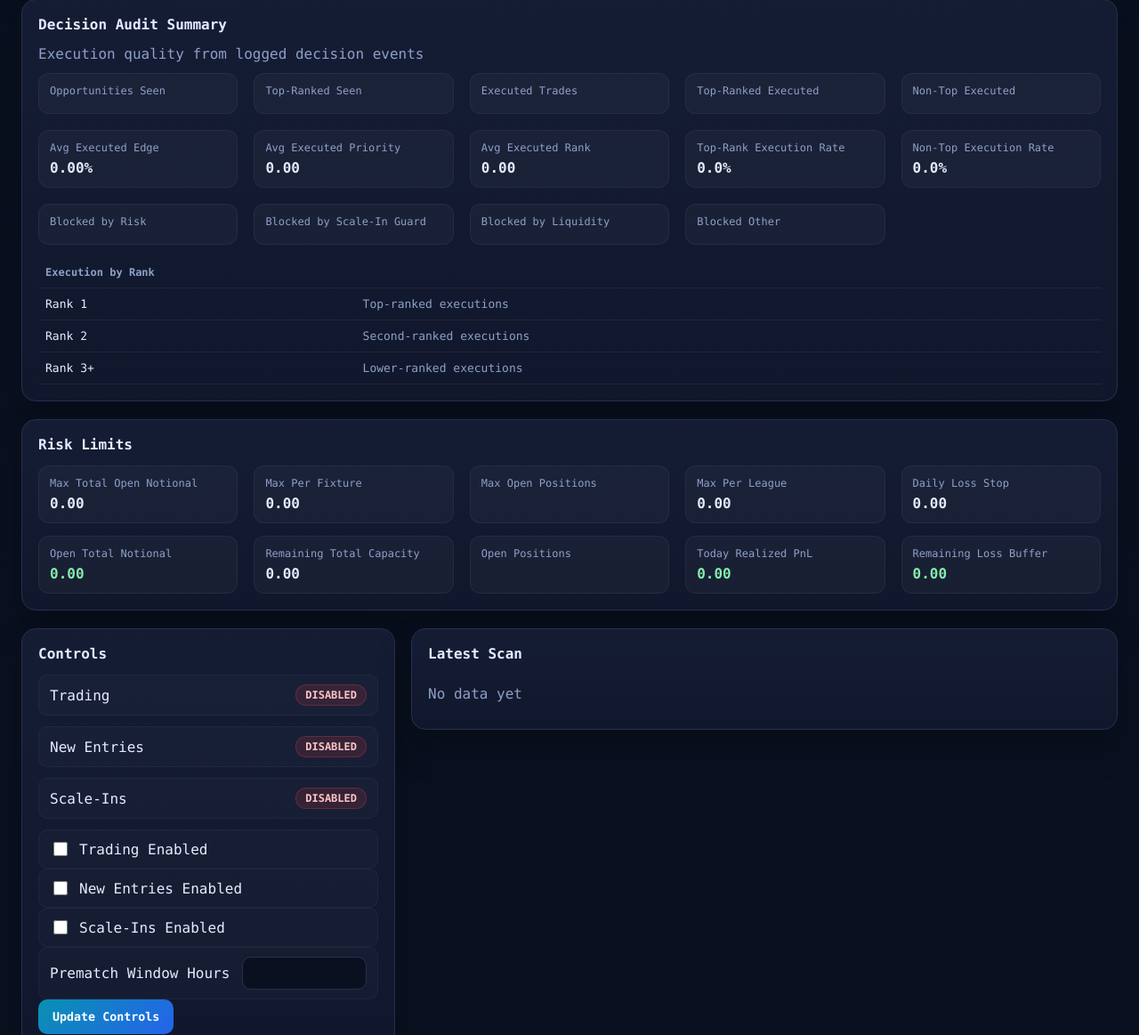
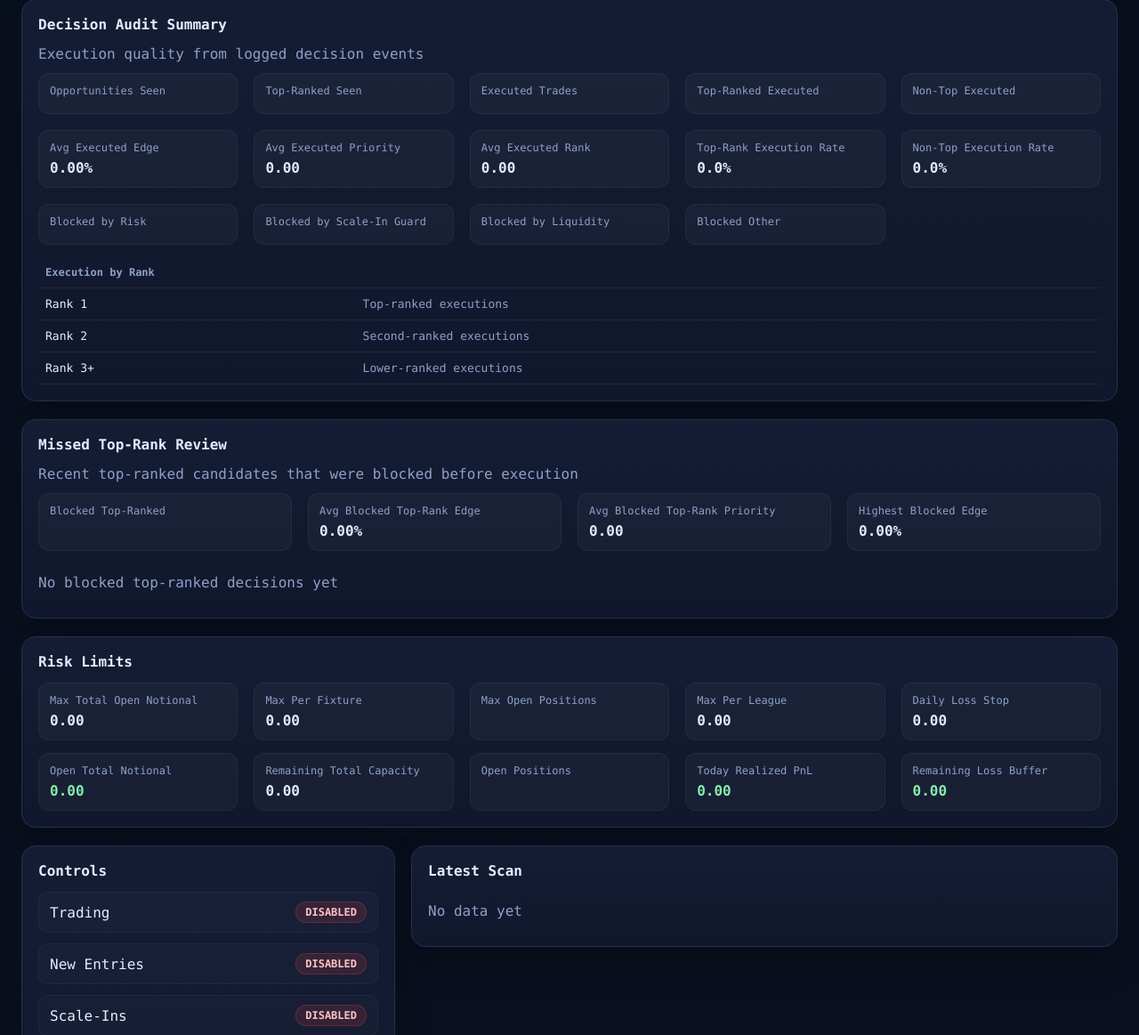
Before and after one commit to metacash0/meta-bot, a Flask app: template dashboard/templates/index.html in a window 1280 px wide. Shown: the part 505-1668 px from the top of the page at 89% size. Run offline with Flask 3, Linux system fonts and the light colour scheme; the template is opened without the code that fills it, so the values that code supplies are empty; parts of the project's set-up code (start-up, migrations or seed data) failed here and were passed over; some libraries are stand-ins or nearby versions.

Commit message:
Add missed top-rank review section

```diff
--- a/dashboard/app.py
+++ b/dashboard/app.py
@@ -427,6 +427,105 @@
     }
 
 
+def build_missed_top_rank_review(signal_event_rows: Iterable[dict]) -> dict:
+    blocked_top_rank_count = 0
+    blocked_top_rank_by_reason = {
+        "risk_limit_total_open_notional": 0,
+        "scale_in_edge_not_improved": 0,
+        "liquidity_related": 0,
+        "other": 0,
+    }
+    blocked_edges: List[float] = []
+    blocked_priority_scores: List[float] = []
+    blocked_rows: List[dict] = []
+    highest_edge_blocked: float | None = None
+
+    for row in signal_event_rows:
+        if not isinstance(row, dict) or str(row.get("event_type", "") or "") != "buy_signal":
+            continue
+        data = row.get("data", {})
+        if not isinstance(data, dict):
+            continue
+        if data.get("executed") is True:
+            continue
+        try:
+            rank_at_decision = int(data.get("rank_at_decision")) if data.get("rank_at_decision") is not None else None
+        except (TypeError, ValueError):
+            rank_at_decision = None
+        if rank_at_decision != 1:
+            continue
+
+        blocked_top_rank_count += 1
+        execution_reason = str(data.get("execution_reason", "") or "")
+        sizing_reason = str(data.get("sizing_reason", "") or "")
+
+        if execution_reason == "risk_limit_total_open_notional":
+            blocked_top_rank_by_reason["risk_limit_total_open_notional"] += 1
+        elif execution_reason == "scale_in_edge_not_improved":
+            blocked_top_rank_by_reason["scale_in_edge_not_improved"] += 1
+        elif execution_reason in {"missing_price", "missing_size"} or sizing_reason in {"missing_price", "missing_size"}:
+            blocked_top_rank_by_reason["liquidity_related"] += 1
+        else:
+            blocked_top_rank_by_reason["other"] += 1
+
+        side = str(data.get("side", "") or "").upper()
+        edge_value = None
+        try:
+            if side == "YES" and data.get("yes_edge") is not None:
+                edge_value = float(data.get("yes_edge"))
+            elif side == "NO" and data.get("no_edge") is not None:
+                edge_value = float(data.get("no_edge"))
+            elif data.get("edge") is not None:
+                edge_value = float(data.get("edge"))
+        except (TypeError, ValueError):
+            edge_value = None
+
+        if edge_value is not None:
+            blocked_edges.append(edge_value)
+            if highest_edge_blocked is None or edge_value > highest_edge_blocked:
+                highest_edge_blocked = edge_value
+
+        try:
+            blocked_priority_scores.append(float(data.get("priority_score", 0.0) or 0.0))
+        except (TypeError, ValueError):
+            pass
+
+        blocked_rows.append(
+            {
+                "timestamp": data.get("timestamp") or row.get("timestamp"),
+                "fixture_id": data.get("fixture_id"),
+                "market_name": data.get("market_name"),
+                "league": data.get("league"),
+                "side": data.get("side"),
+                "rank_at_decision": rank_at_decision,
+                "edge": edge_value,
+                "priority_score": data.get("priority_score"),
+                "execution_reason": execution_reason,
+                "recommended_notional": data.get("recommended_notional"),
+                "minute": data.get("minute"),
+                "score_state": data.get("score_state"),
+            }
+        )
+
+    blocked_rows.sort(
+        key=lambda row: _parse_utc_datetime(row.get("timestamp")) or datetime.min.replace(tzinfo=timezone.utc),
+        reverse=True,
+    )
+
+    return {
+        "blocked_top_rank_count": blocked_top_rank_count,
+        "blocked_top_rank_by_reason": blocked_top_rank_by_reason,
+        "avg_blocked_top_rank_edge": (sum(blocked_edges) / len(blocked_edges)) if blocked_edges else None,
+        "avg_blocked_top_rank_priority": (
+            sum(blocked_priority_scores) / len(blocked_priority_scores)
+            if blocked_priority_scores
+            else None
+        ),
+        "highest_edge_blocked": highest_edge_blocked,
+        "recent_blocked_top_ranked": blocked_rows[:5],
+    }
+
+
 def sum_open_positions(positions_payload: dict) -> dict:
     positions = positions_payload.get("positions", []) if isinstance(positions_payload, dict) else []
     open_positions = 0
@@ -657,6 +756,7 @@
     risk_summary = build_risk_summary(risk_snapshot)
     signal_quality_summary = build_signal_quality_summary(signal_event_rows, paper_trade_rows)
     decision_audit_summary = build_decision_audit_summary(signal_event_rows)
+    missed_top_rank_review = build_missed_top_rank_review(signal_event_rows)
     latest_scan_cards = build_latest_scan_cards(latest_scan_summary)
     latest_scan_bucket_counts = format_bucket_counts(latest_scan_summary.get("bucket_counts"))
     latest_scan_timestamp = format_scan_timestamp(latest_scan_summary.get("timestamp"))
@@ -676,6 +776,7 @@
         risk_summary=risk_summary,
         signal_quality_summary=signal_quality_summary,
         decision_audit_summary=decision_audit_summary,
+        missed_top_rank_review=missed_top_rank_review,
         latest_scan_cards=latest_scan_cards,
         latest_scan_bucket_counts=latest_scan_bucket_counts,
         latest_scan_timestamp=latest_scan_timestamp,
--- a/dashboard/templates/index.html
+++ b/dashboard/templates/index.html
@@ -441,6 +441,85 @@
       </div>
 
       <div class="card" style="margin-bottom: 20px;">
+        <h2>Missed Top-Rank Review</h2>
+        <div class="muted" style="margin-bottom: 12px;">Recent top-ranked candidates that were blocked before execution</div>
+        <div class="grid risk-grid" style="margin-bottom: 14px;">
+          <div class="scan-item">
+            <div class="label">Blocked Top-Ranked</div>
+            <div class="value">{{ missed_top_rank_review.blocked_top_rank_count }}</div>
+          </div>
+          <div class="scan-item">
+            <div class="label">Avg Blocked Top-Rank Edge</div>
+            <div class="value">
+              {% if missed_top_rank_review.avg_blocked_top_rank_edge is not none %}
+                {{ "%.2f%%"|format(missed_top_rank_review.avg_blocked_top_rank_edge * 100) }}
+              {% else %}
+                -
+              {% endif %}
+            </div>
+          </div>
+          <div class="scan-item">
+            <div class="label">Avg Blocked Top-Rank Priority</div>
+            <div class="value">
+              {% if missed_top_rank_review.avg_blocked_top_rank_priority is not none %}
+                {{ "%.2f"|format(missed_top_rank_review.avg_blocked_top_rank_priority) }}
+              {% else %}
+                -
+              {% endif %}
+            </div>
+          </div>
+          <div class="scan-item">
+            <div class="label">Highest Blocked Edge</div>
+            <div class="value">
+              {% if missed_top_rank_review.highest_edge_blocked is not none %}
+                {{ "%.2f%%"|format(missed_top_rank_review.highest_edge_blocked * 100) }}
+              {% else %}
+                -
+              {% endif %}
+            </div>
+          </div>
+        </div>
+        {% if missed_top_rank_review.recent_blocked_top_ranked %}
+        <div class="table-wrap">
+          <table>
+            <thead>
+              <tr>
+                <th>Time</th>
+                <th>League</th>
+                <th>Market</th>
+                <th>Side</th>
+                <th>Edge</th>
+                <th>Priority</th>
+                <th>Reason</th>
+                <th>Recommended Notional</th>
+                <th>Minute</th>
+                <th>Score State</th>
+              </tr>
+            </thead>
+            <tbody>
+              {% for row in missed_top_rank_review.recent_blocked_top_ranked %}
+              <tr>
+                <td>{{ row.timestamp or "" }}</td>
+                <td>{{ row.league or "" }}</td>
+                <td>{{ row.market_name or "" }}</td>
+                <td>{{ row.side or "" }}</td>
+                <td>{% if row.edge is not none %}{{ "%.2f%%"|format(row.edge * 100) }}{% else %}-{% endif %}</td>
+                <td>{% if row.priority_score is not none %}{{ "%.2f"|format(row.priority_score) }}{% else %}-{% endif %}</td>
+                <td>{{ row.execution_reason or "" }}</td>
+                <td>{% if row.recommended_notional is not none %}${{ "%.2f"|format(row.recommended_notional) }}{% else %}-{% endif %}</td>
+                <td>{{ row.minute if row.minute is not none else "-" }}</td>
+                <td>{{ row.score_state or "" }}</td>
+              </tr>
+              {% endfor %}
+            </tbody>
+          </table>
+        </div>
+        {% else %}
+        <div class="empty">No blocked top-ranked decisions yet</div>
+        {% endif %}
+      </div>
+
+      <div class="card" style="margin-bottom: 20px;">
         <h2>Risk Limits</h2>
         <div class="grid risk-grid" style="margin-bottom: 14px;">
           <div class="scan-item">
```
